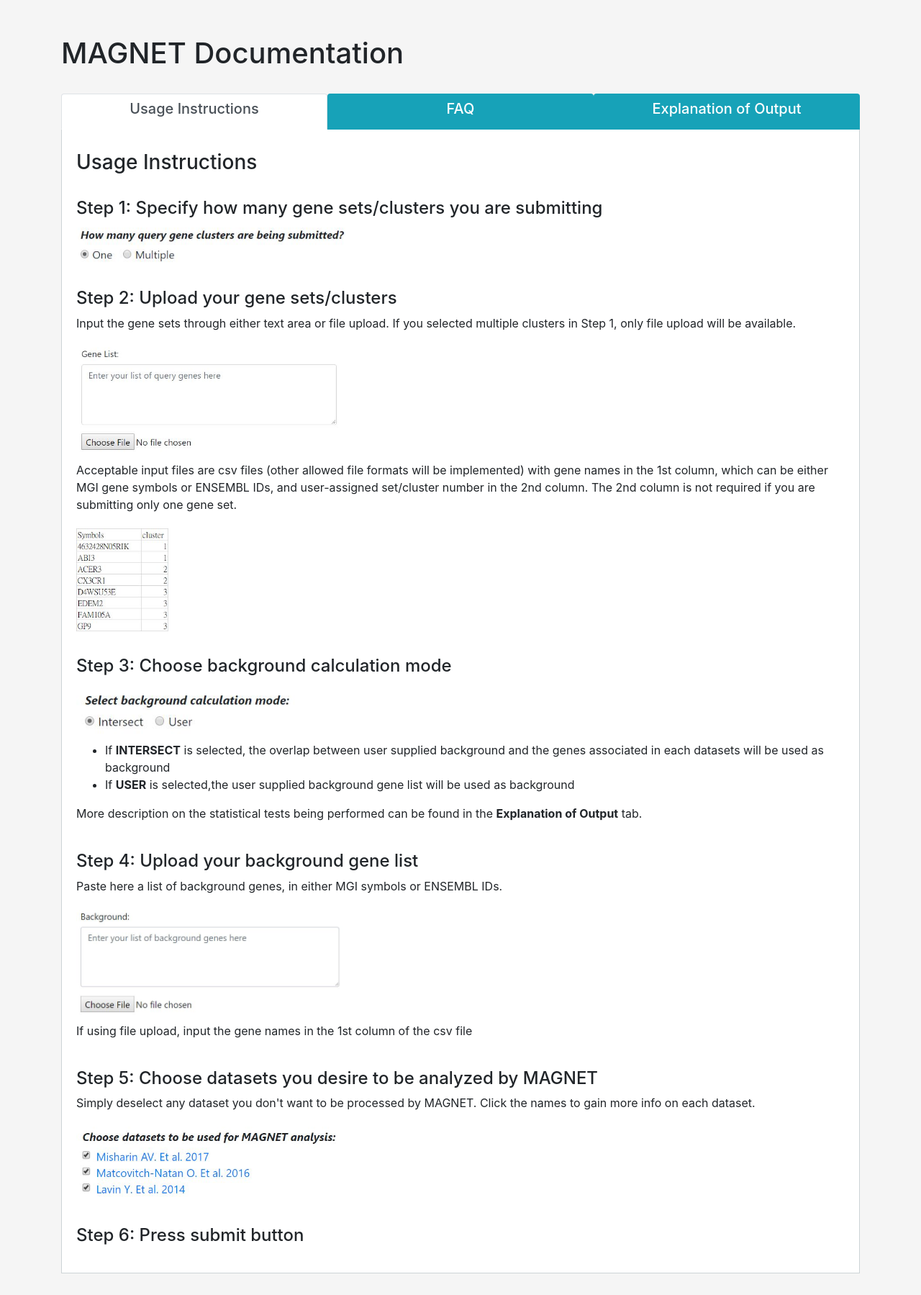
After one commit to WinterLabNU/MAGNET, a Django app: template magnet_v030/templates/magnet_v030/documentation.html in a window 1280 px wide, after a click on "Usage Instructions". The commit adds this page. Shown: the whole page at 72% size. Run offline with Django 3.2, Linux system fonts and the light colour scheme; the template is opened without the code that fills it, so the values that code supplies are empty; parts of the project's set-up code (start-up, migrations or seed data) failed here and were passed over; some libraries are stand-ins or nearby versions.

Commit message:
added domentation pages

```diff
--- /dev/null
+++ b/magnet_v030/templates/magnet_v030/documentation.html
@@ -0,0 +1,192 @@
+<!doctype html>
+<html>
+<head>
+    <title>MAGNET Documentation</title>
+</head>
+
+<link rel="stylesheet" href="https://stackpath.bootstrapcdn.com/bootstrap/4.1.3/css/bootstrap.min.css" integrity="sha384-MCw98/SFnGE8fJT3GXwEOngsV7Zt27NXFoaoApmYm81iuXoPkFOJwJ8ERdknLPMO" crossorigin="anonymous">
+<script src="https://ajax.googleapis.com/ajax/libs/jquery/3.3.1/jquery.min.js"></script>
+<script src="https://cdnjs.cloudflare.com/ajax/libs/popper.js/1.14.3/umd/popper.min.js"></script>
+<script src="https://maxcdn.bootstrapcdn.com/bootstrap/4.1.3/js/bootstrap.min.js"></script>
+
+<style>
+
+    body {
+    background: #f5f5f5;
+    padding-bottom: 30px;
+    }
+
+    .jumbotron{
+    margin-top:70px;
+    }
+
+    .nav-tabs > li a {
+        background-color: #17a2b8;
+        color:#fff;
+        }
+
+    .nav-tabs > li > a:hover{
+      background-color: #cdedf2 !important;
+      color:#000;
+    }
+
+    .tab-pane {
+        border:solid 1px #cdd4d6;
+        border-top: 0;
+        background-color:#fff;
+        padding:5px;
+
+    }
+
+    img {
+    padding-top:5px;
+    padding-bottom:10px;
+    }
+
+ </style>
+
+<body>
+{% load static %}
+
+<div class="container" style="margin-top:50px">
+    <h1>MAGNET Documentation</h1>
+    <br />
+    <!-- Nav tabs -->
+    <ul class="nav nav-tabs nav-justified" role="tablist">
+    <li class="nav-item">
+        <a class="nav-link {{nav.0}}" data-toggle="tab" href="#usage"><h5>Usage Instructions</h5></a>
+    </li>
+    <li class="nav-item">
+        <a class="nav-link {{nav.1}}" data-toggle="tab" href="#faq"><h5>FAQ</h5></a>
+    </li>
+    <li class="nav-item">
+        <a class="nav-link {{nav.2}}" data-toggle="tab" href="#exp_output"><h5>Explanation of Output</h5></a>
+    </li>
+   </ul>
+
+ <!-- Tab panes -->
+  <div class="tab-content">
+
+    <div id="usage" class="container tab-pane {{content.0}}"><br>
+      <div class="container">
+      <h3>Usage Instructions</h3>
+      <br />
+      <h4>Step 1: Specify how many gene sets/clusters you are submitting</h4>
+      <img src="{% static 'magnet_v030/images/instruction_1.jpg' %}"
+       alt="instruction_1" class="center" width="35%">
+
+    <br><br>
+
+      <h4>Step 2: Upload your gene sets/clusters</h4>
+      <p>Input the gene sets through either text area or file upload. If you selected
+      multiple clusters in Step 1, only file upload will be available.</p>
+      <img src="{% static 'magnet_v030/images/instruction_2.jpg' %}"
+       alt="instruction_2" class="center" width="35%">
+      <p>Acceptable input files are csv files (other allowed file formats will be implemented)
+      with gene names in the 1st column, which can be either MGI gene symbols or ENSEMBL IDs,
+      and user-assigned set/cluster number in the 2nd column. The 2nd column is not required
+      if you are submitting only one gene set.</p>
+      <img src="{% static 'magnet_v030/images/instruction_3.jpg' %}"
+       alt="instruction_3" class="center" width="12%">
+
+       <br><br>
+       <h4>Step 3: Choose background calculation mode</h4>
+       <img src="{% static 'magnet_v030/images/instruction_4.jpg' %}"
+       alt="instruction_4" class="center" width="30%">
+       <br>
+       <ul>
+           <li>If <b>INTERSECT</b> is selected, the overlap between user
+           supplied background and the genes associated in each datasets
+           will be used as background</li>
+           <li>If <b>USER</b> is selected,the user supplied background gene list will be
+           used as background</li>
+       </ul>
+       <p>More description on the statistical tests being performed can be found in the
+       <b>Explanation of Output</b> tab.</p>
+
+       <br>
+       <h4>Step 4: Upload your background gene list</h4>
+       <p>Paste here a list of background genes, in either MGI symbols or
+       ENSEMBL IDs.</p>
+       <img src="{% static 'magnet_v030/images/instruction_5.jpg' %}"
+       alt="instruction_5" class="center" width="35%">
+       <br>
+       <p>If using file upload, input the gene names in the 1st column
+       of the csv file</p>
+
+       <br>
+       <h4>Step 5: Choose datasets you desire to be analyzed by MAGNET</h4>
+       <p>Simply deselect any dataset you don't want to be processed by MAGNET.
+       Click the names to gain more info on each dataset.</p>
+       <img src="{% static 'magnet_v030/images/instruction_6.jpg' %}"
+       alt="instruction_6" class="center" width="35%">
+
+       <br><br>
+       <h4>Step 6: Press submit button</h4>
+       <br>
+
+      </div>
+    </div>
+
+    <div id="faq" class="container tab-pane {{content.1}}"><br>
+    <div class="container">
+      <h3>Frequently Asked Questions</h3>
+      <br>
+      <h5>Question: What does MAGNET stands for?</h5>
+      <p><b>Answer:</b> Macrophage Annotation of Gene Network Enrichment Tool</p>
+      <br>
+      <h5>Question: Do MAGNET support human genome?</h5>
+      <p><b>Answer:</b> MAGNET only supports mouse genome at the moment. However, we plan to implment this feature in the future. </p>
+      <br>
+      <h5>Question: How often will MAGNET be updated?</h5>
+      <p><b>Answer:</b> There are no fixed schedules, but MAGNET database will be updated regularly as relavent macrophage related manuscripts and improved gene annotations become available.</p>
+      <br>
+      <h5>Question: What gene name formats do MAGNET support?</h5>
+      <p><b>Answer:</b> MAGNET supports MGI gene symbols and ENSEMBL gene IDs.</p>
+     </div>
+    </div>
+
+    <div id="exp_output" class="container tab-pane {{content.2}}"><br>
+      <div class="container">
+      <h3>Explanation of Output</h3>
+      <hr />
+      <h4>Interpreting the results from MAGNET</h4>
+      <br>
+      <img src="{% static 'magnet_v030/images/exp_output_4.jpg' %}"
+       alt="exp_output_4" class="center", width="100%">
+
+      <hr />
+      <h4>Intro to the enrichment test implemented in MAGNET</h4>
+      <br>
+      <p>Similar to Gene Ontology (GO) analyses,
+      MAGNET utilizes the hypergeometric distribution to assess significance,
+      given by the following formula: </p>
+
+      <img src="{% static 'magnet_v030/images/exp_output_1.jpg' %}"
+       alt="exp_output_1" class="center", width="80%">
+
+      <br><br>
+
+      <p>Let's say an user obtained a list of differentially regulated genes in macrophages
+      during infection (DE), and want to find out if they are enriched for
+      inflammatory genes annotated in an unrelated dataset (IF).</p>
+
+      <img src="{% static 'magnet_v030/images/exp_output_2.jpg' %}"
+       alt="exp_output_2" class="center", width="60%">
+
+      <br>
+
+      <p>Depending on what background calculation mode is selected,
+      their respective venn diagram illustrations and hypergeometric p-values will be: </p>
+
+      <img src="{% static 'magnet_v030/images/exp_output_3.jpg' %}"
+       alt="exp_output_3" class="mx-auto d-block", width="80%">
+
+
+      </div>
+    </div>
+
+  </div>
+</div>
+</body>
+</html>
--- a/magnet_v030/templates/magnet_v030/index.html
+++ b/magnet_v030/templates/magnet_v030/index.html
@@ -172,8 +172,8 @@ against annotated macrophage gene clusters curated from published literature.</p
 
 <div class="wrapper text-center">
     <div class="btn-group btn-group-lg">
-      <button type="button" class="btn btn-info">Usage Instructions</button>
-      <button type="button" class="btn btn-info">FAQ</button>
+    <a href="/magnet/documentation/?page=usage" class="btn btn-info" target="_blank">Usage Instructions</a>
+    <a href="/magnet/documentation/?page=faq" class="btn btn-info" target="_blank">FAQ</a>
     </div>
 </div>
 
--- a/magnet_v030/urls.py
+++ b/magnet_v030/urls.py
@@ -15,4 +15,5 @@ urlpatterns = [
         path('results/download/', views.download_inExcel, name='download_inExcel'),
         path('dataset/<int:dataset_id>/', views.dataset_info, name='dataset_info'),
         path('processing/', views.processing, name='processing'),
+        path('documentation/', views.documentation, name='documentation'),
         ]
```
Also changed, not shown: magnet_v030/views.py (+21 -0 lines), magnet_v030/static/magnet_v030/images/exp_output_1.jpg (added), magnet_v030/static/magnet_v030/images/exp_output_2.jpg (added), magnet_v030/static/magnet_v030/images/exp_output_3.jpg (added), magnet_v030/static/magnet_v030/images/exp_output_4.jpg (added), magnet_v030/static/magnet_v030/images/instruction_1.jpg (added), magnet_v030/static/magnet_v030/images/instruction_2.jpg (added), magnet_v030/static/magnet_v030/images/instruction_3.jpg (added), magnet_v030/static/magnet_v030/images/instruction_4.jpg (added), magnet_v030/static/magnet_v030/images/instruction_5.jpg (added), magnet_v030/static/magnet_v030/images/instruction_6.jpg (added).
